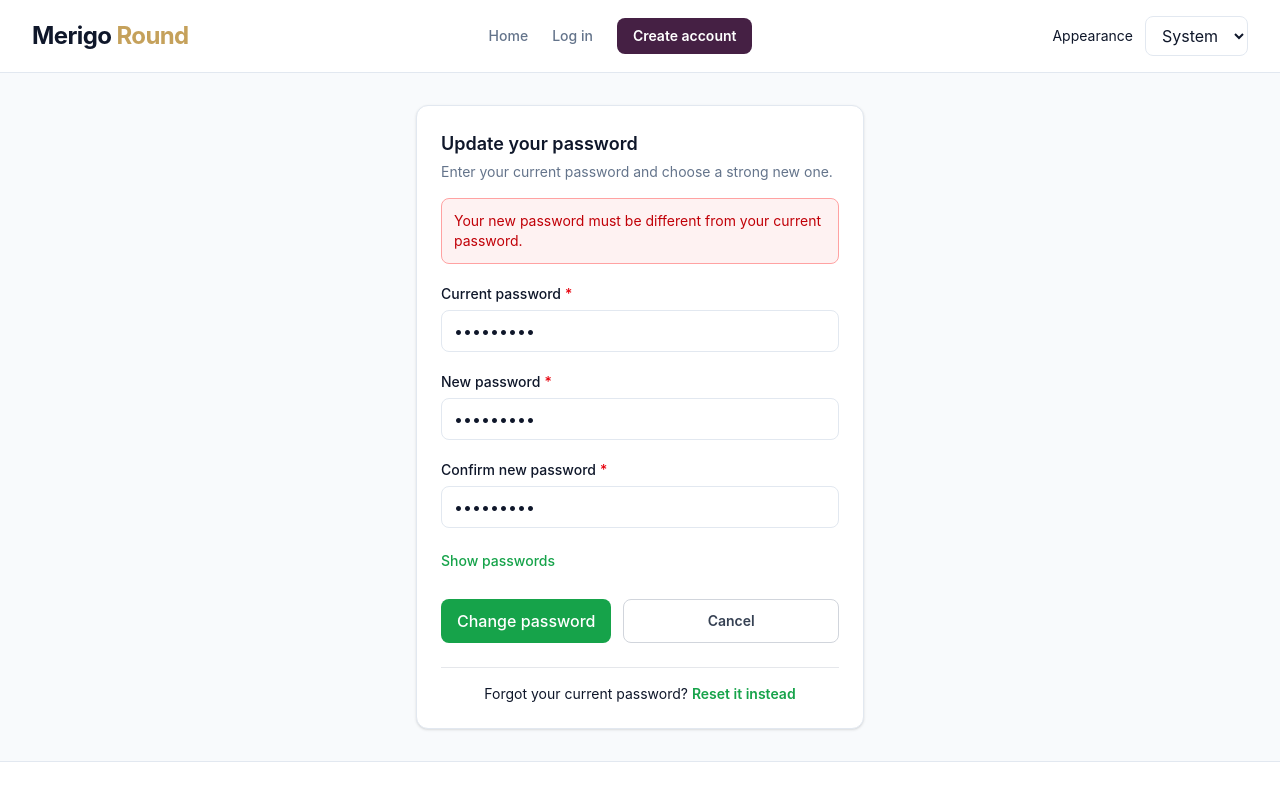
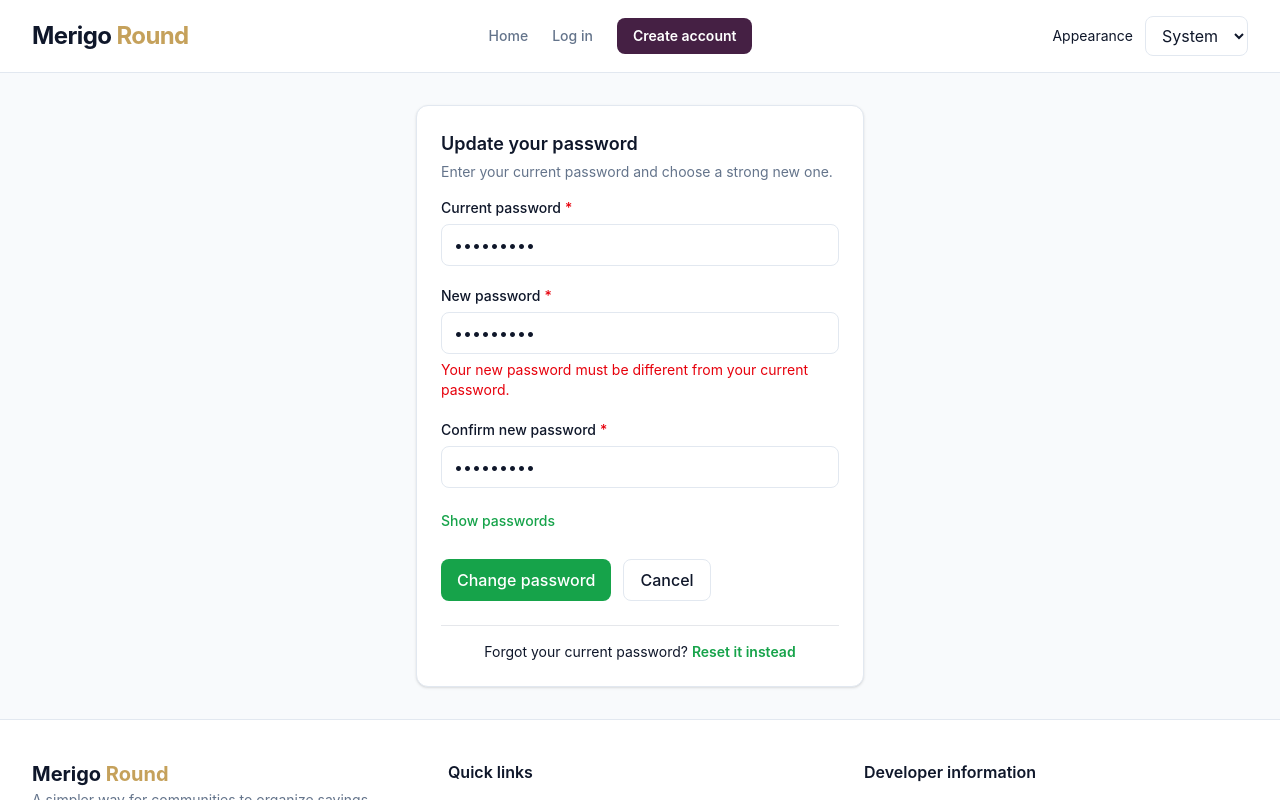
Before and after one commit to codewithdeniskimutai123/merigo-round, a React app in the folder frontend/: page /change-password in a window 1280 px wide. Both pictures are taken after typing "Sample123", "Sample123", "Sample123" into the empty fields and a click on the button "Change password". Shown: the top 800 px of the page. Built offline with nearby package versions, Linux system fonts and the light colour scheme; no server answers; the HTML template or start-up script is replaced by a standard one.

Commit message:
feat(auth): connect change password to backend

```diff
--- a/frontend/src/pages/ChangePasswordPage.jsx
+++ b/frontend/src/pages/ChangePasswordPage.jsx
@@ -1,39 +1,150 @@
-
 import { useState } from 'react'
-import { Link } from 'react-router-dom'
+import { Link, useLocation, useNavigate } from 'react-router-dom'
+import { toast } from 'sonner'
 import Card from '../components/Card.jsx'
 import Input from '../components/Input.jsx'
 import Button from '../components/Button.jsx'
+import { changePassword } from '../api/authApi.js'
 
 export default function ChangePasswordPage() {
   const [currentPassword, setCurrentPassword] = useState('')
   const [newPassword, setNewPassword] = useState('')
   const [confirmPassword, setConfirmPassword] = useState('')
   const [showPasswords, setShowPasswords] = useState(false)
-  const [error, setError] = useState('')
-  const [success, setSuccess] = useState(false)
+  const [errors, setErrors] = useState({
+    currentPassword: '',
+    newPassword: '',
+    confirmPassword: '',
+    general: '',
+  })
+  const [isSubmitting, setIsSubmitting] = useState(false)
 
-  function handleSubmit(event) {
+  const navigate = useNavigate()
+  const location = useLocation()
+
+  function handleCancel() {
+    if (location.key !== 'default' && window.history.length > 1) {
+      navigate(-1)
+    } else {
+      navigate('/profile', { replace: true })
+    }
+  }
+
+  async function handleSubmit(event) {
     event.preventDefault()
-    setError('')
-    setSuccess(false)
 
-    if (newPassword.length < 8) {
-      setError('Your new password must contain at least 8 characters.')
+    if (isSubmitting) return
+
+    const validationErrors = {
+      currentPassword: '',
+      newPassword: '',
+      confirmPassword: '',
+      general: '',
+    }
+
+    if (!currentPassword) {
+      validationErrors.currentPassword = 'Current password is required.'
+    }
+
+    if (!newPassword) {
+      validationErrors.newPassword = 'New password is required.'
+    } else if (newPassword.length < 8) {
+      validationErrors.newPassword =
+        'Your new password must contain at least 8 characters.'
+    } else if (newPassword === currentPassword) {
+      validationErrors.newPassword =
+        'Your new password must be different from your current password.'
+    }
+
+    if (!confirmPassword) {
+      validationErrors.confirmPassword =
+        'Please confirm your new password.'
+    } else if (newPassword !== confirmPassword) {
+      validationErrors.confirmPassword = 'Your new passwords do not match.'
+    }
+
+    setErrors(validationErrors)
+
+    if (
+      validationErrors.currentPassword ||
+      validationErrors.newPassword ||
+      validationErrors.confirmPassword
+    ) {
       return
     }
 
-    if (newPassword !== confirmPassword) {
-      setError('Your new passwords do not match.')
-      return
+    setIsSubmitting(true)
+
+    try {
+      const response = await changePassword({
+        current_password: currentPassword,
+        new_password: newPassword,
+        confirm_password: confirmPassword,
+      })
+
+      toast.success(
+        response?.detail || 'Your password has been changed successfully.'
+      )
+
+      // The backend invalidates refresh tokens after changing the password.
+      // Redirect directly to login instead of returning to the profile.
+      navigate('/login', { replace: true })
+    } catch (requestError) {
+      const data = requestError.response?.data
+
+      if (data?.current_password) {
+        setErrors((previous) => ({
+          ...previous,
+          currentPassword: Array.isArray(data.current_password)
+            ? data.current_password[0]
+            : data.current_password,
+        }))
+      } else if (data?.new_password) {
+        setErrors((previous) => ({
+          ...previous,
+          newPassword: Array.isArray(data.new_password)
+            ? data.new_password[0]
+            : data.new_password,
+        }))
+      } else if (data?.confirm_password) {
+        setErrors((previous) => ({
+          ...previous,
+          confirmPassword: Array.isArray(data.confirm_password)
+            ? data.confirm_password[0]
+            : data.confirm_password,
+        }))
+      } else if (typeof data?.detail === 'string') {
+        setErrors((previous) => ({
+          ...previous,
+          general: data.detail,
+        }))
+      } else if (!requestError.response) {
+        setErrors((previous) => ({
+          ...previous,
+          general:
+            'Unable to connect to the server. Please check your connection and try again.',
+        }))
+      } else {
+        setErrors((previous) => ({
+          ...previous,
+          general: 'Unable to change your password. Please try again.',
+        }))
+      }
+    } finally {
+      setIsSubmitting(false)
+    }
   }
 
-    if (currentPassword === newPassword) {
-      setError('Your new password must be different from your current password.')
-      return
-    }
+  function clearFieldError(field, value) {
+    if (field === 'currentPassword') setCurrentPassword(value)
+    if (field === 'newPassword') setNewPassword(value)
+    if (field === 'confirmPassword') setConfirmPassword(value)
 
-    setSuccess(true)
+    setErrors((previous) => ({
+      ...previous,
+      [field]: '',
+      general: '',
+    }))
   }
 
   return (
@@ -42,75 +153,84 @@ export default function ChangePasswordPage() {
         title="Update your password"
         description="Enter your current password and choose a strong new one."
       >
-          {error && (
+        {errors.general && (
           <div
             role="alert"
             className="mb-5 rounded-lg border border-red-300 bg-red-50 p-3 text-sm text-red-700"
           >
-              {error}
+            {errors.general}
           </div>
         )}
 
-          {success ? (
-            <div className="space-y-5">
-              <div
-                role="status"
-                className="rounded-lg border border-brand-600 bg-brand-50 p-4 text-sm text-brand-700"
-              >
-                Your form passed frontend validation. Your password has not
-                actually changed yet because this page is not connected to Django.
-              </div>
-
-              <Link
-                to="/login"
-                className="block text-center text-sm font-semibold text-brand-600 hover:underline"
-              >
-                Return to login
-              </Link>
-            </div>
-          ) : (
-            <form onSubmit={handleSubmit} className="space-y-5">
+        <form onSubmit={handleSubmit} noValidate className="space-y-5">
+          <div>
             <Input
               id="currentPassword"
+              name="current_password"
               label="Current password"
               type={showPasswords ? 'text' : 'password'}
               placeholder="Enter your current password"
               value={currentPassword}
-                onChange={(event) => {
-                  setCurrentPassword(event.target.value)
-                  setError('')
-                }}
+              onChange={(event) =>
+                clearFieldError('currentPassword', event.target.value)
+              }
+              invalid={Boolean(errors.currentPassword)}
               autoComplete="current-password"
               required
             />
 
+            {errors.currentPassword && (
+              <p role="alert" className="mt-1.5 text-sm text-red-600">
+                {errors.currentPassword}
+              </p>
+            )}
+          </div>
+
+          <div>
             <Input
               id="newPassword"
+              name="new_password"
               label="New password"
               type={showPasswords ? 'text' : 'password'}
               placeholder="Enter your new password"
               value={newPassword}
-                onChange={(event) => {
-                  setNewPassword(event.target.value)
-                  setError('')
-                }}
+              onChange={(event) =>
+                clearFieldError('newPassword', event.target.value)
+              }
+              invalid={Boolean(errors.newPassword)}
               autoComplete="new-password"
               required
             />
 
+            {errors.newPassword && (
+              <p role="alert" className="mt-1.5 text-sm text-red-600">
+                {errors.newPassword}
+              </p>
+            )}
+          </div>
+
+          <div>
             <Input
               id="confirmPassword"
+              name="confirm_password"
               label="Confirm new password"
               type={showPasswords ? 'text' : 'password'}
               placeholder="Enter your new password again"
               value={confirmPassword}
-                onChange={(event) => {
-                  setConfirmPassword(event.target.value)
-                  setError('')
-                }}
+              onChange={(event) =>
+                clearFieldError('confirmPassword', event.target.value)
+              }
+              invalid={Boolean(errors.confirmPassword)}
               autoComplete="new-password"
               required
             />
+
+            {errors.confirmPassword && (
+              <p role="alert" className="mt-1.5 text-sm text-red-600">
+                {errors.confirmPassword}
+              </p>
+            )}
+          </div>
 
           <button
             type="button"
@@ -121,19 +241,20 @@ export default function ChangePasswordPage() {
           </button>
 
           <div className="flex flex-col gap-3 pt-2 sm:flex-row">
-                <Button type="submit">
-                  Change password
+            <Button type="submit" disabled={isSubmitting}>
+              {isSubmitting ? 'Changing password...' : 'Change password'}
             </Button>
 
-                <Link
-                  to="/login"
-                  className="inline-flex min-h-11 flex-1 items-center justify-center rounded-lg border border-gray-300 px-4 py-2 text-sm font-semibold text-gray-700 transition hover:bg-gray-100 dark:border-gray-600 dark:text-gray-200 dark:hover:bg-gray-800"
+            <Button
+              type="button"
+              variant="secondary"
+              onClick={handleCancel}
+              disabled={isSubmitting}
             >
               Cancel
-                </Link>
+            </Button>
           </div>
         </form>
-          )}
 
         <div className="mt-6 border-t border-gray-200 pt-4 text-center text-sm dark:border-gray-700">
           Forgot your current password?{' '}
```
Lines whose indentation alone changed are shown as unchanged.
